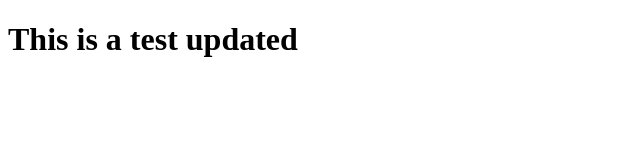
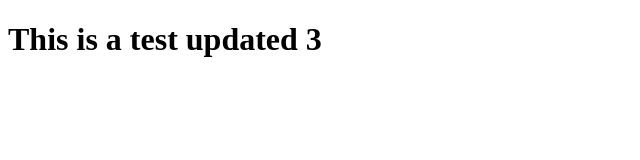
Before and after one commit to mohan06072000/web, a plain HTML site: page site/index.html in a window 1280 px wide. Shown: the full height of the page, 0-640 px from the left. Drawn offline with Linux system fonts and the light colour scheme.

Commit message:
updated 2

```diff
--- a/site/index.html
+++ b/site/index.html
@@ -4,6 +4,6 @@
 	<title>Checking</title>
 </head>
 <body>
-    <h1>This is a test updated</h1>
+    <h1>This is a test updated 3</h1>
 </body>
 </html>
```
